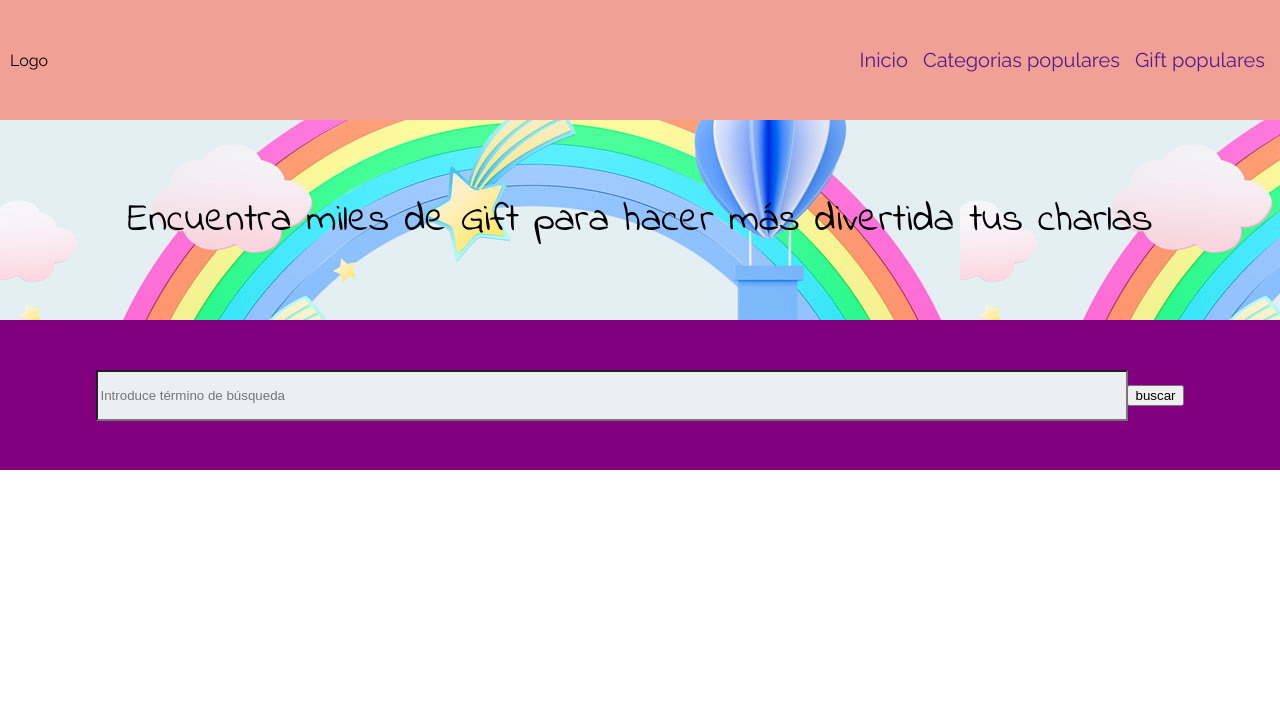
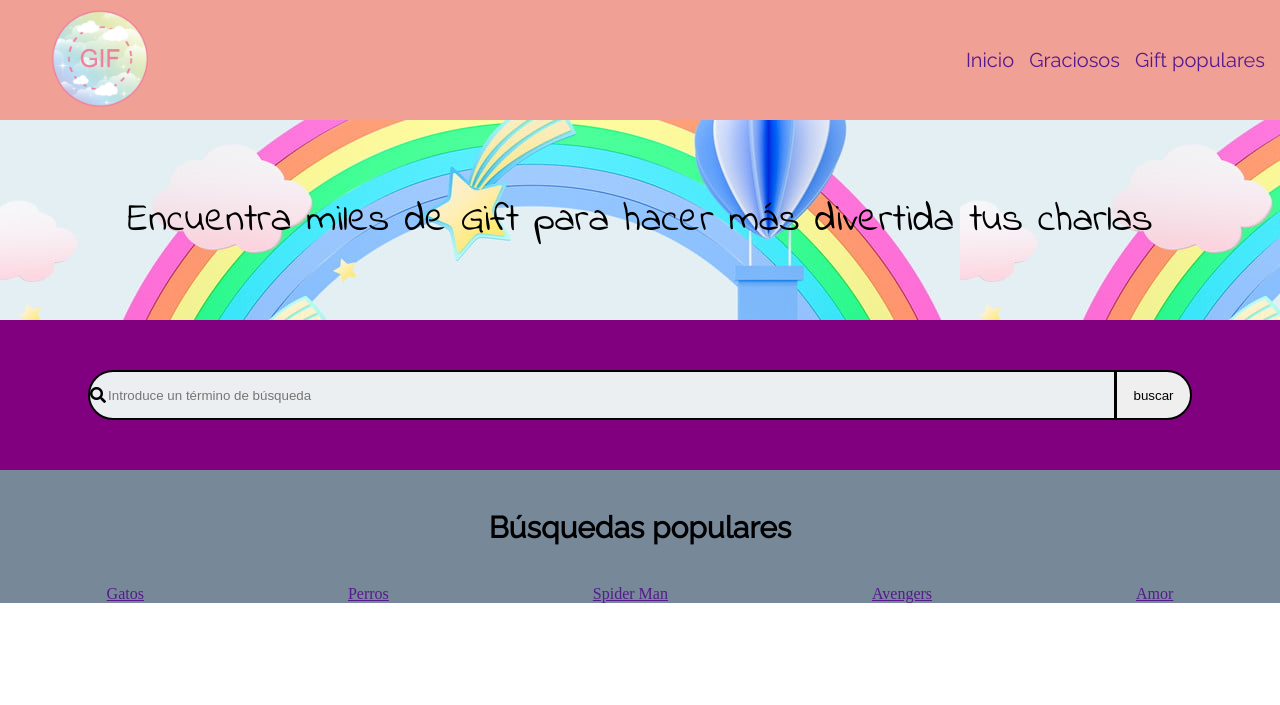
Before and after one commit to gri-espindola/buscadorDeGift, a website: page index.html in a window 1280 px wide. Drawn offline with Linux system fonts and the light colour scheme; no server answers.

Commit message:
estilado secciones populares

```diff
--- a/index.html
+++ b/index.html
@@ -4,6 +4,8 @@
     <meta charset="UTF-8">
     <meta http-equiv="X-UA-Compatible" content="IE=edge">
     <meta name="viewport" content="width=device-width, initial-scale=1.0">
+    <link rel="stylesheet" href="https://use.fontawesome.com/releases/v5.15.1/css/all.css"
+    integrity="sha384-vp86vTRFVJgpjF9jiIGPEEqYqlDwgyBgEF109VFjmqGmIY/Y4HV4d3Gp2irVfcrp" crossorigin="anonymous">
     <link rel="preconnect" href="https://fonts.googleapis.com">
     <link rel="preconnect" href="https://fonts.gstatic.com" crossorigin>
     <link href="https://fonts.googleapis.com/css2?family=Comfortaa:wght@300&display=swap" rel="stylesheet">
@@ -20,12 +22,12 @@
 <body>
 
     <nav class="nav-bar">
-        <div class="nav-logo">
-            Logo
-        </div>
+        <figure class="nav-logo">
+            <img src="./imagenes/GIF Grande-01.png" alt="Imagen del logo" class="imagen-logo">
+        </figure>
         <div class="nav-opciones">
             <a href="" class="opciones">Inicio</a>
-            <a href="" class="opciones">Categorias populares</a>
+            <a href="" class="opciones">Graciosos</a>
             <a href="" class="opciones">Gift populares</a>
         </div>
     </nav>
@@ -36,9 +38,32 @@
     </div>
 
     <form action="" id="form-busqueda-gift" class="formulario-de-busqueda">
-        <input type="text" id="input-buscador" value="" placeholder="Introduce término de búsqueda" class="input-busqueda">
+        <div class="box-busqueda">
+            <i class="fas fa-search" id="nav-icon"></i>
+            <input type="text" id="input-buscador" value="" placeholder="Introduce un término de búsqueda" class="input-busqueda">
+        </div>
         <button id="buscador" class="boton-buscar">buscar</button>
     </form>
+    <section class="section-busquedas-populares">
+        <h4 class="tittle-busquedas-populares">Búsquedas populares</h4>
+        <div class="box-opciones-populares">
+            <span class="populares">
+                <a href="">Gatos</a>
+            </span>
+            <span class="populares">
+                <a href="">Perros</a>
+            </span>
+            <span class="populares">
+                <a href="">Spider Man</a>
+            </span>
+            <span class="populares">
+                <a href="">Avengers</a>
+            </span>
+            <span class="populares">
+                <a href="">Amor</a>
+            </span>
+        </div>
+    </section>
     <div id="gift" class="container-gift">
 
     </div>
--- a/style.scss
+++ b/style.scss
@@ -2,7 +2,9 @@ $tipografia-general: raleway;
 $tipografia-card: comfortaa;
 $tipografia-introduccion: indie flower;
 $color-nav: #F1A095;
+$color-input: #ECEFF1;
 $imagen-intro: url(./imagenes/pngtree-hot-air-balloon-purple-cloud-paper-cut-rainbow-meteor-background-image_315910.jpg);
+$imagen-logo: url(./imagenes/GIF\ Grande-01.png);
 
 body {
     box-sizing: border-box;
@@ -19,7 +21,9 @@ body {
     padding: 10px;
     .nav-logo {
         text-align: left;
-        font-family: $tipografia-general;
+        .imagen-logo{
+            width: 100px;
+        }
     }
     .nav-opciones{
         display:block;
@@ -54,16 +58,53 @@ body {
     align-items: center;
     background-color: purple;
     height: 150px;
-    .input-busqueda{
+    .box-busqueda{
+        display: flex;
+        justify-content: left;
+        align-items: center;
         width: 80%;
-        height: 30%;
-        background-color: #ECEFF1;
+        height: 31%;
+        background-color: $color-input ;
+        border: 2px black solid;
+        border-top-left-radius: 50px;
+        border-bottom-left-radius: 50px;
+        .input-busqueda{
+            border: none;
+            background-color: $color-input;
+            width: 100%;
+        }
+        #nav.icon{
+            color: blue;
+            font-size: 80px;
+        }
     }
     .boton-buscar{
         margin: 0px 0px 0px -1px;
+        width: 6%;
+        height: 33%;
+        border: 2px black solid;
+        border-top-right-radius: 50px;
+        border-bottom-right-radius: 50px;
     }
 
 }
+
+
+.section-busquedas-populares{
+    display: flex;
+    text-align: center;
+    flex-direction: column;
+    background-color: lightslategray;
+    .tittle-busquedas-populares{
+        font-family: $tipografia-general;
+        font-size: 30px;
+    }
+    .populares{
+        padding: 100px;
+    }
+}
+
+
 .container-gift {
     display: flex;
     align-items: center;
```
Also changed, not shown: imagenes/GIF Grande-01.png (added), style.css, 1 other file.
